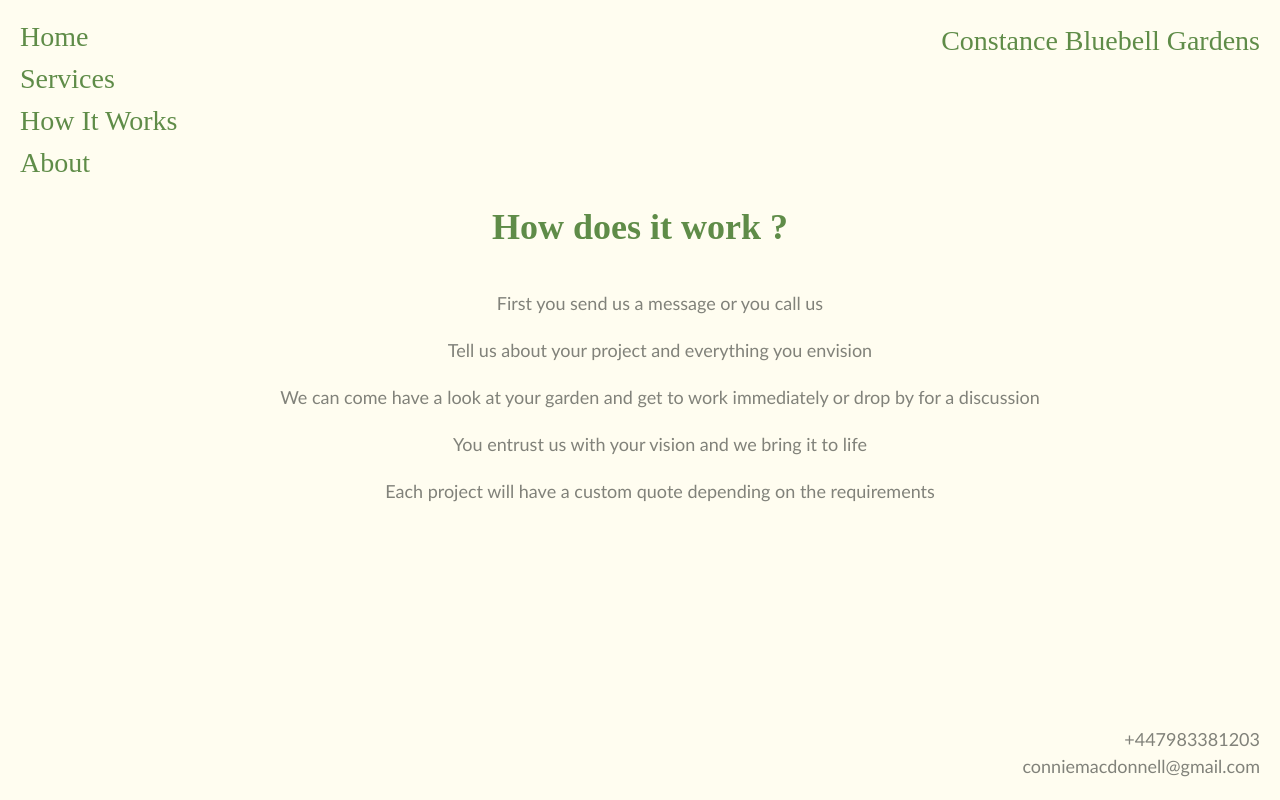
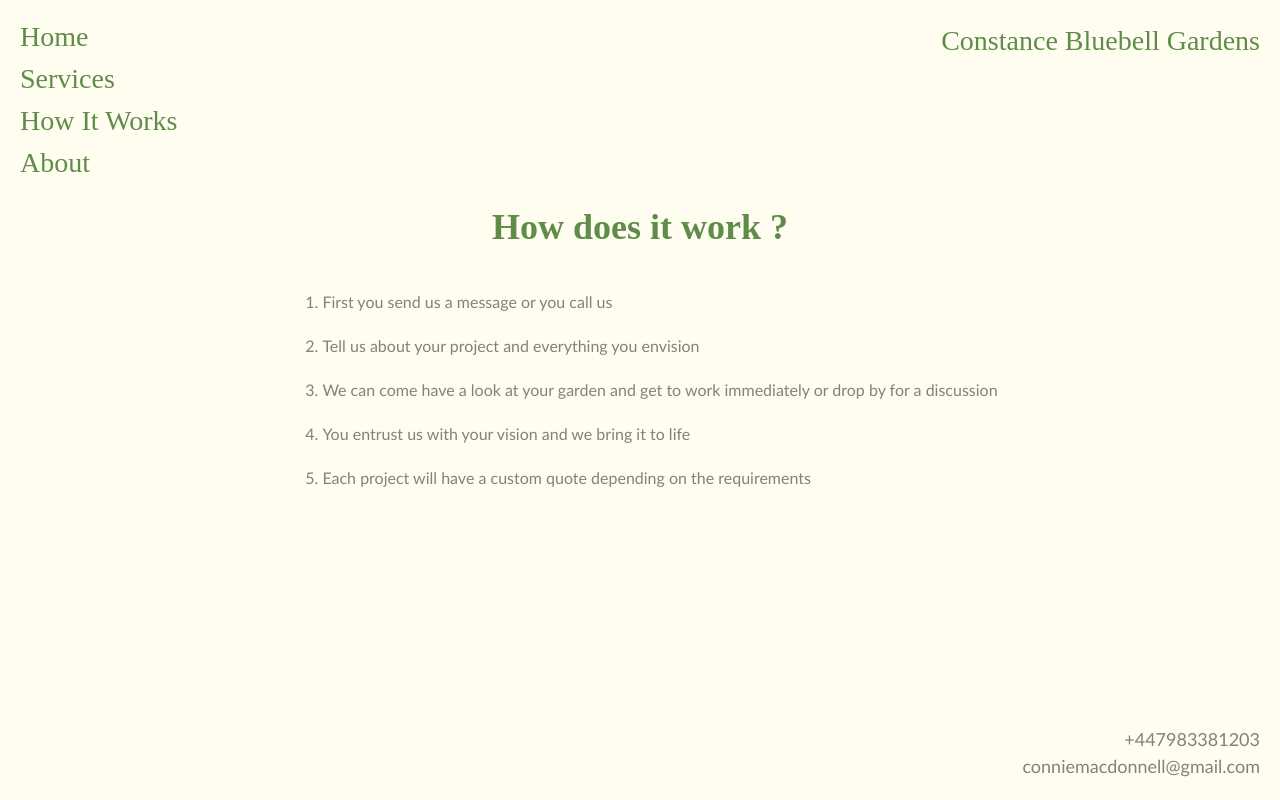
Before and after one commit to juliantran003/bluebell, a Next.js app: page /how in a window 1280 px wide. Built offline with nearby package versions, Linux system fonts and the light colour scheme; a web font is replaced by a local one.

Commit message:
changed design of how it works elements + placement as well as services design + placement

```diff
--- a/pages/how.js
+++ b/pages/how.js
@@ -5,11 +5,11 @@ export default function How() {
   return (
     <section className="how">
       <h2>How does it work ?</h2>
-      <ul>
+      <ol>
         {how.map((how) => {
           return <li key={how}>{how}</li>;
         })}
-      </ul>
+      </ol>
     </section>
   );
 }
--- a/styles/globals.css
+++ b/styles/globals.css
@@ -156,6 +156,7 @@ a {
   max-width: 500px;
   text-align: center;
   z-index: 1;
+  font-size: 16px;
 }
 
 .about-vine-top {
@@ -205,24 +206,27 @@ a {
   display: flex;
   flex-direction: column;
   align-items: center;
+
   margin: 0 40px;
 }
 
 .services section h2 {
   font-family: "Astloch", cursive;
   color: #5f8c48;
-  font-size: 24px;
-  text-align: center;
+  font-size: 36px;
+  padding-left: 30px;
 }
 
 .services section ul {
-  display: flex;
-  flex-direction: column;
-  align-items: center;
   font-family: "Gill Sans", "Gill Sans MT", Calibri, "Trebuchet MS", sans-serif;
   color: rgb(129, 130, 122);
-  font-size: 18px;
+  list-style: none;
   font-weight: 200;
+  font-size: 16px;
+}
+
+.services section ul li {
+  margin-top: 5px;
 }
 
 /* HOW IT WORKS */
@@ -243,12 +247,12 @@ a {
   text-align: center;
 }
 
-.how ul li {
+.how ol li {
   font-family: "Gill Sans", "Gill Sans MT", Calibri, "Trebuchet MS", sans-serif;
   color: rgb(129, 130, 122);
-  font-size: 18px;
-  text-align: center;
-  list-style: none;
+  font-size: 16px;
+  /* text-align: center; */
+  /* list-style: none; */
   font-weight: 200;
   padding-top: 20px;
 }
```
